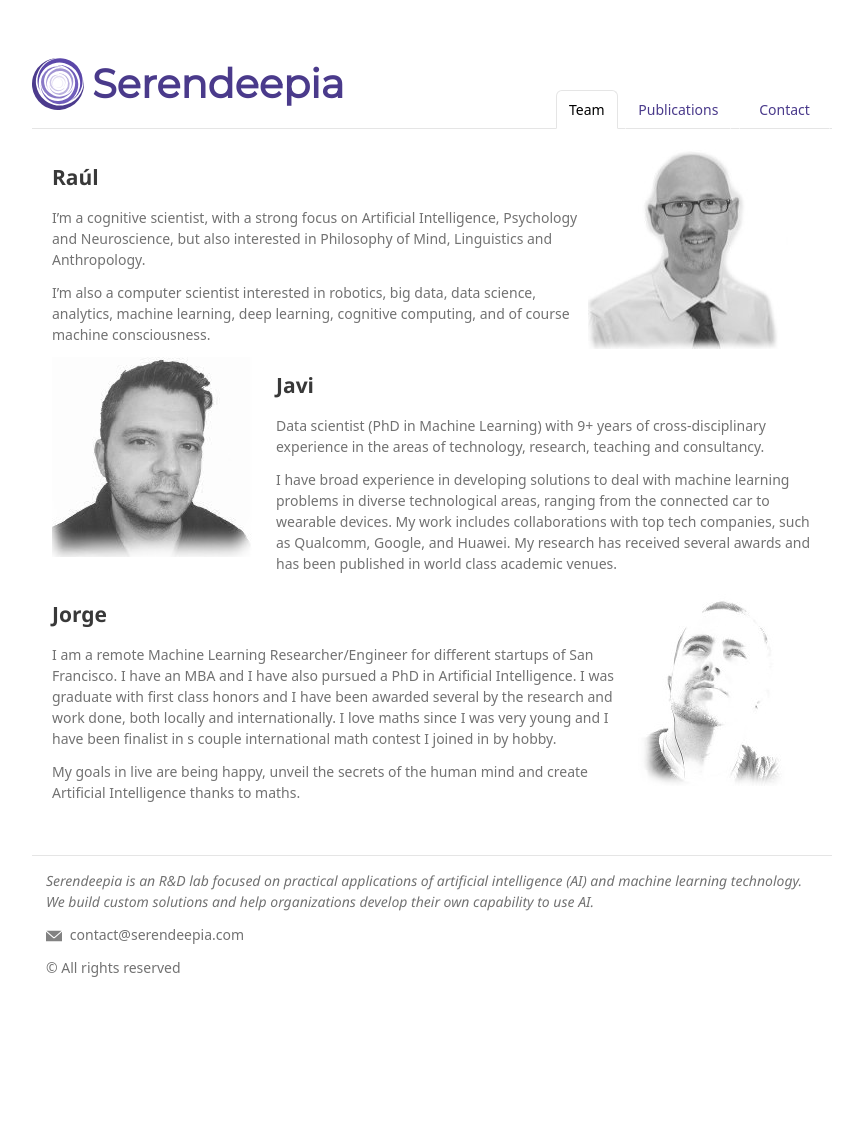
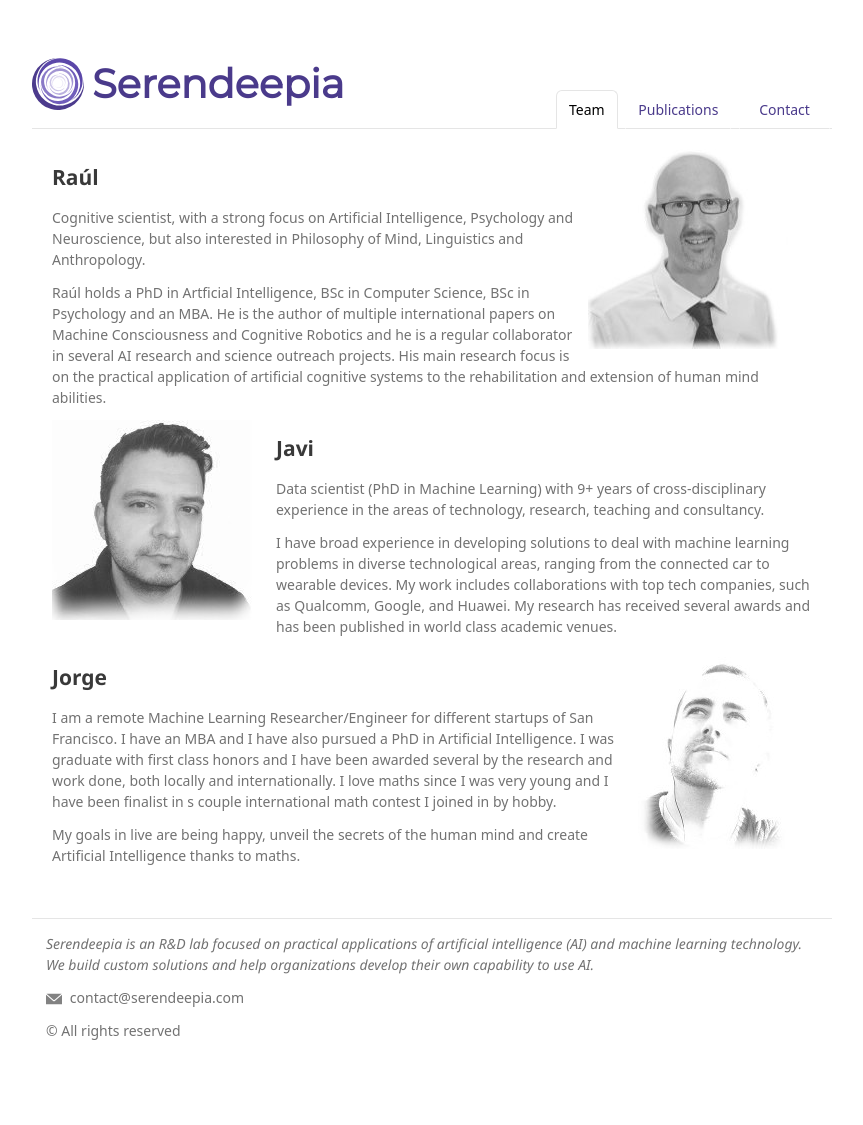
Before and after one commit to serendeepia/serendeepia.github.io, a Jekyll site: the page built from team.md, in a window 1280 px wide. Shown: the whole page, without its empty margins (208-1071 px from the left). Built offline with Jekyll 4.4.1, drawn with Linux system fonts in a browser that asks for light colours; some web fonts are replaced; a script that is not in the unit is left out; before the commit the page ends 1062 px from its top, so only the background shows below that.

Commit message:
Raul's bio updated

```diff
--- a/team.md
+++ b/team.md
@@ -9,9 +9,9 @@ navigation_weight: 2
 
 ## Raúl
 
-I'm a cognitive scientist, with a strong focus on Artificial Intelligence, Psychology and Neuroscience, but also interested in Philosophy of Mind, Linguistics and Anthropology.
+Cognitive scientist, with a strong focus on Artificial Intelligence, Psychology and Neuroscience, but also interested in Philosophy of Mind, Linguistics and Anthropology.
 
-I'm also a computer scientist interested in robotics, big data, data science, analytics, machine learning, deep learning, cognitive computing, and of course machine consciousness.
+Raúl holds a PhD in Artficial Intelligence, BSc in Computer Science, BSc in Psychology and an MBA. He is the author of multiple international papers on Machine Consciousness and Cognitive Robotics and he is a regular collaborator in several AI research and science outreach projects. His main research focus is on the practical application of artificial cognitive systems to the rehabilitation and extension of human mind abilities.
 
 
 <div style="clear:both;"></div>
```
